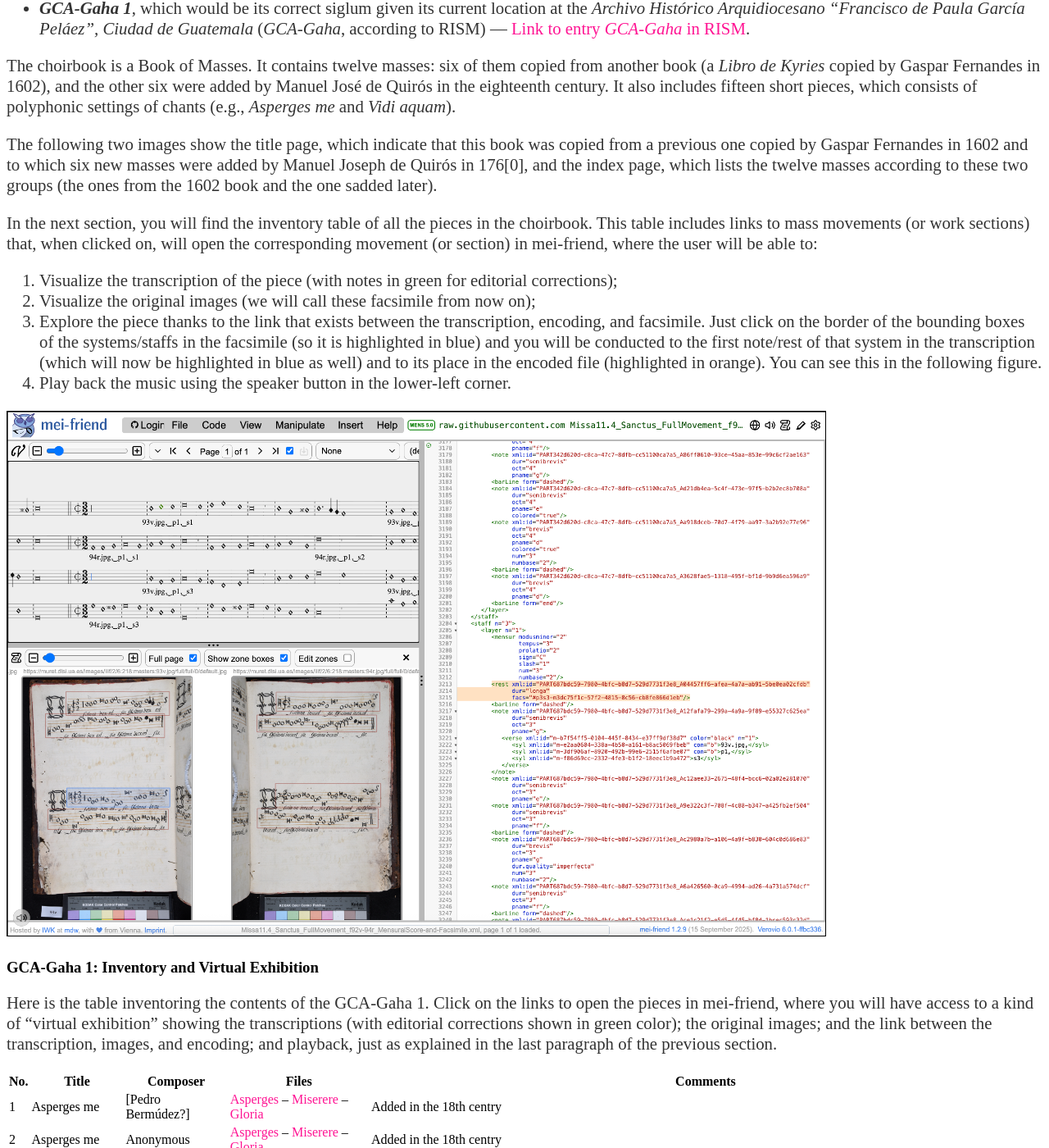
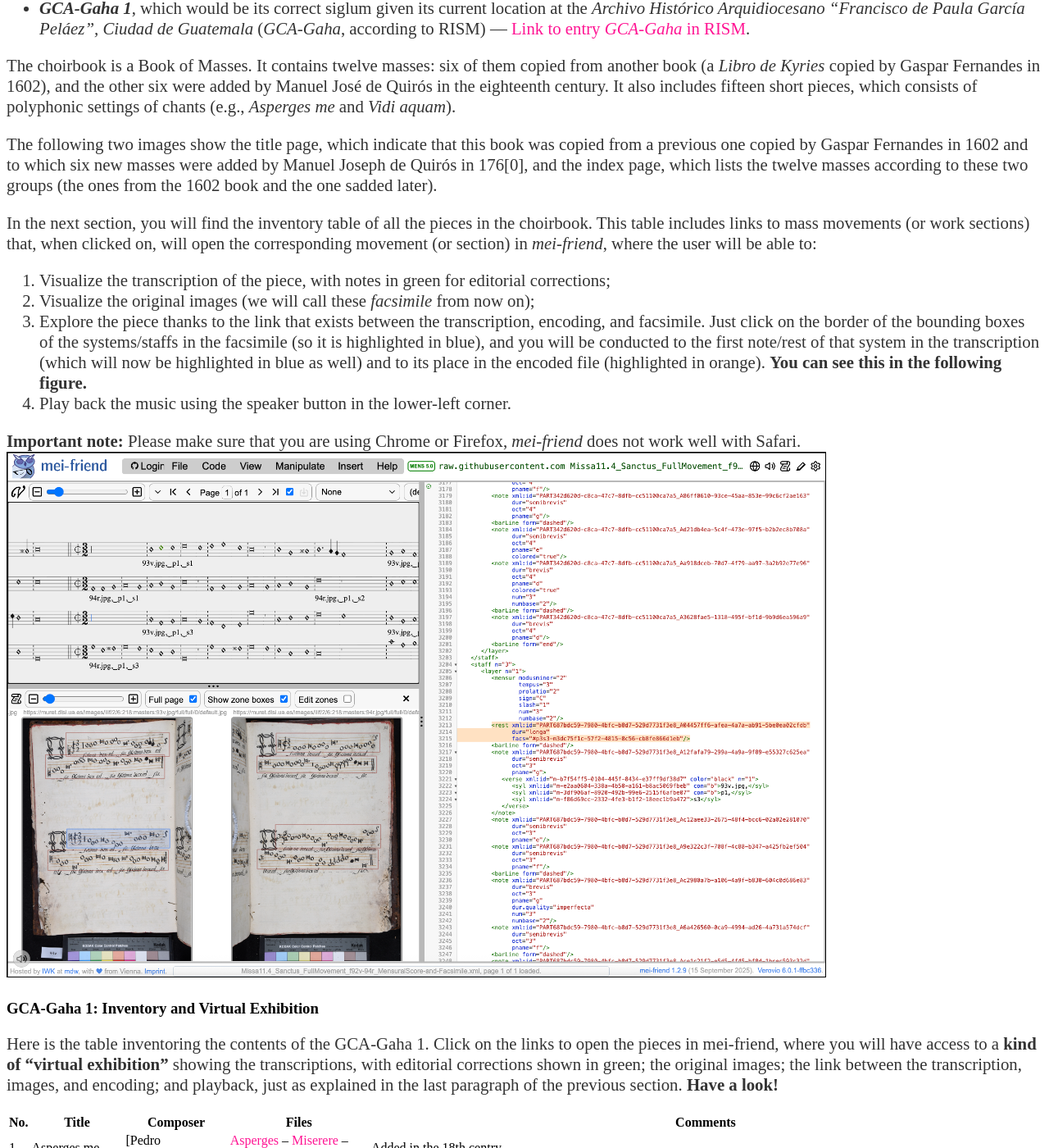
Before and after one commit to martha-thomae/martha-thomae.github.io, a Jekyll site: the page built from projects/guatemala.md, in a window 1280 px wide and 1400 px high, scrolled down 2058 px. Shown: the whole window at 82% size. Built offline with Jekyll 4.4.1, drawn with Linux system fonts in a browser that asks for light colours.

Commit message:
Update guatemala.md

```diff
--- a/projects/guatemala.md
+++ b/projects/guatemala.md
@@ -46,18 +46,19 @@
 
 The following two images show the title page, which indicate that this book was copied from a previous one copied by Gaspar Fernandes in 1602 and to which six new masses were added by Manuel Joseph de Quirós in 176[0], and the index page, which lists the twelve masses according to these two groups (the ones from the 1602 book and the one sadded later).
 
-In the next section, you will find the inventory table of all the pieces in the choirbook. This table includes links to mass movements (or work sections) that, when clicked on, will open the corresponding movement (or section) in mei-friend, where the user will be able to:
-1. Visualize the transcription of the piece (with notes in green for editorial corrections);
-2. Visualize the original images (we will call these facsimile from now on);
-3. Explore the piece thanks to the link that exists between the transcription, encoding, and facsimile. Just click on the border of the bounding boxes of the systems/staffs in the facsimile (so it is highlighted in blue) and you will be conducted to the first note/rest of that system in the transcription (which will now be highlighted in blue as well) and to its place in the encoded file (highlighted in orange). You can see this in the following figure.
+In the next section, you will find the inventory table of all the pieces in the choirbook. This table includes links to mass movements (or work sections) that, when clicked on, will open the corresponding movement (or section) in _mei-friend_, where the user will be able to:
+1. Visualize the transcription of the piece, with notes in green for editorial corrections;
+2. Visualize the original images (we will call these _facsimile_ from now on);
+3. Explore the piece thanks to the link that exists between the transcription, encoding, and facsimile. Just click on the border of the bounding boxes of the systems/staffs in the facsimile (so it is highlighted in blue), and you will be conducted to the first note/rest of that system in the transcription (which will now be highlighted in blue as well) and to its place in the encoded file (highlighted in orange). **You can see this in the following figure.**
 4. Play back the music using the speaker button in the lower-left corner.
 
+**Important note:** Please make sure that you are using Chrome or Firefox, _mei-friend_ does not work well with Safari.
 <img src="/assets/images/mei-friend-example_Mass11.4.2.png" alt="pieces as visualized in mei-friend" width="1000">
 
 
 ### GCA-Gaha 1: Inventory and Virtual Exhibition
 
-Here is the table inventoring the contents of the GCA-Gaha 1. Click on the links to open the pieces in mei-friend, where you will have access to a kind of "virtual exhibition" showing the transcriptions (with editorial corrections shown in green color); the original images; and the link between the transcription, images, and encoding; and playback, just as explained in the last paragraph of the previous section.
+Here is the table inventoring the contents of the GCA-Gaha 1. Click on the links to open the pieces in mei-friend, where you will have access to a **kind of "virtual exhibition"** showing the transcriptions, with editorial corrections shown in green; the original images; the link between the transcription, images, and encoding; and playback, just as explained in the last paragraph of the previous section. **Have a look!**
 
 | No. | Title | Composer | Files | Comments |
 | --- | ----- | -------- | ----- | -------- |
```
